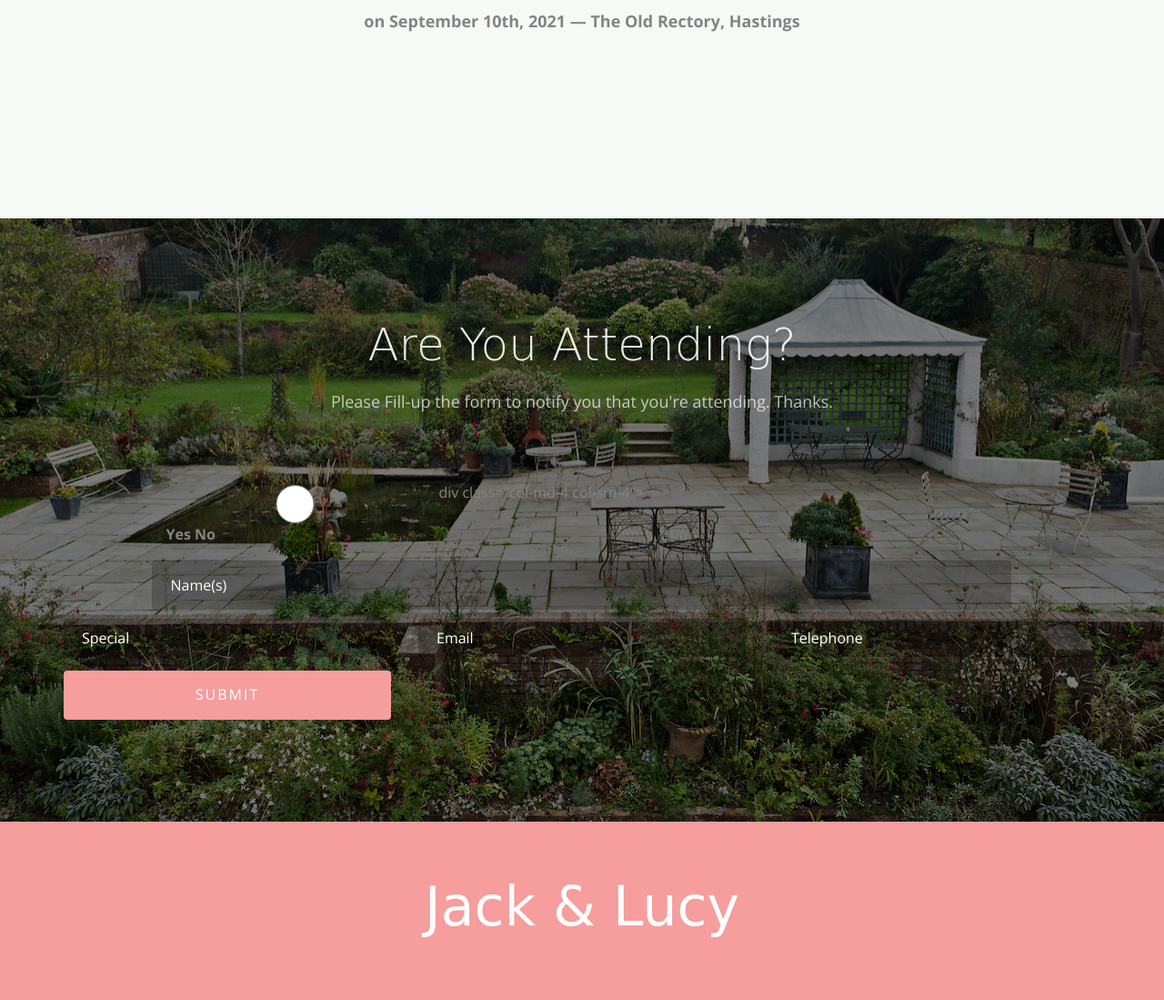
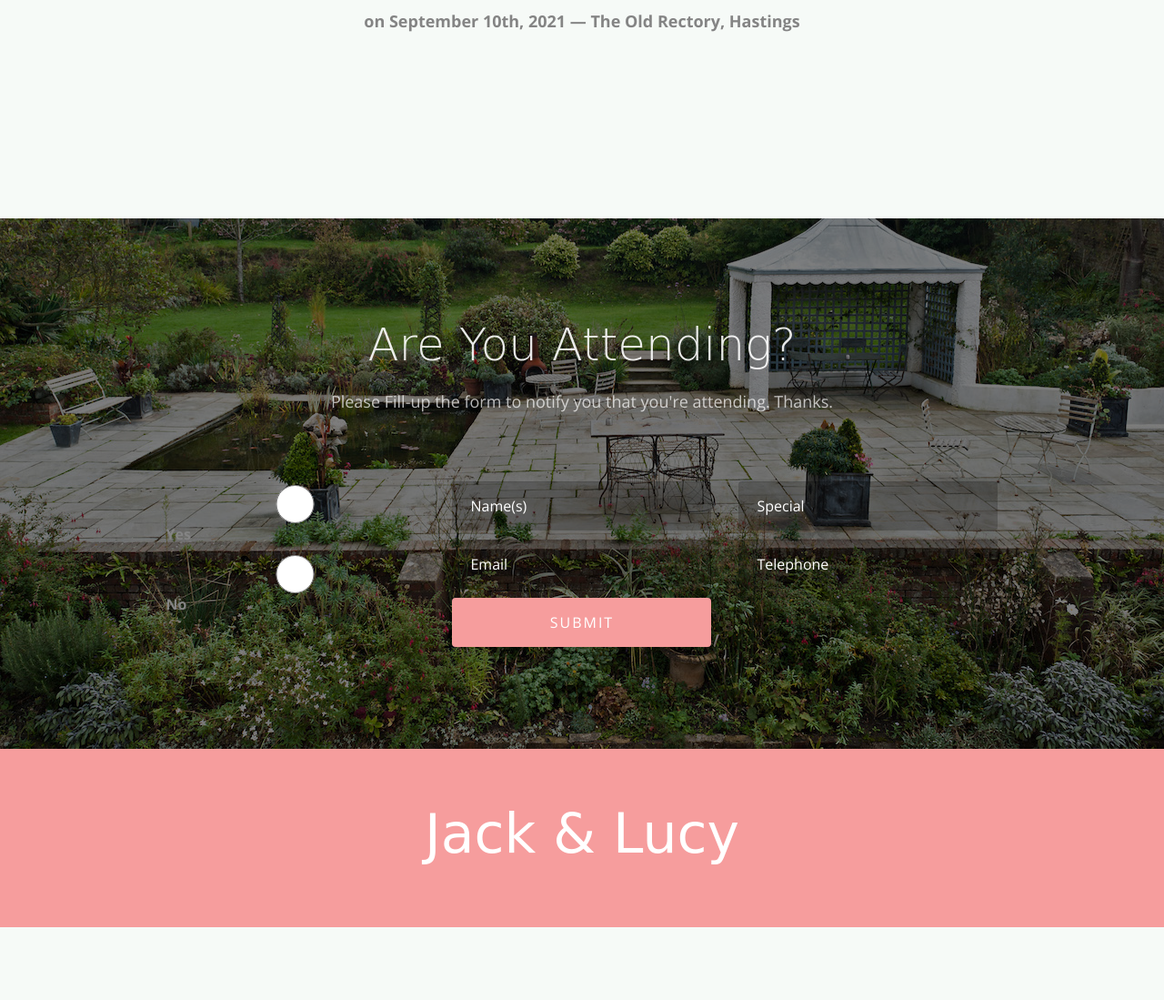
Before and after one commit to jackt24/wedding.github.io, a Flask app: page / in a window 1280 px wide. Shown: the part 1406-2505 px from the top of the page at 91% size. After the commit the page ends 2425 px from the top, so only its background shows below. Run offline with Flask 2, Linux system fonts and the light colour scheme; some libraries are stand-ins or nearby versions; some web fonts are replaced.

Commit message:
updates for form (not working)

```diff
--- a/anoxide_app/app.py
+++ b/anoxide_app/app.py
@@ -13,8 +13,9 @@
 def index():
     return render_template('index.html')
 
-@app.route('/form', methods=['POST'])
+@app.route('/form', methods=['GET', 'POST'])
 def form():
+    attending = request.form.get("attending")
     name = request.form.get("name")
     email = request.form.get("email")
     special = request.form.get("special")
--- a/anoxide_app/templates/index.html
+++ b/anoxide_app/templates/index.html
@@ -177,19 +177,19 @@
 				</div>
 				<div class="row animate-box">
 					<div class="col-md-10 col-md-offset-1">
-						<form class="form-inline form" action="/form">
+						<form class="form-inline form" action="/form" name="form">
 							<div class="col-md-4 col-sm-4">
 								<div class="form-group">
 									<label for="attending" class="sr-only">Attending?</label>
-									<input type="radio" class="form-control" id="attending" placeholder="Attending?" name="attending">
+									<input type="radio" class="form-control" id="attending" placeholder="Attending" name="attending">
 									<label for="attending">Yes</label>
+									<input type="radio" class="form-control" id="notattending" placeholder="Not Attending" name="notattending">
 									<label for="notattending">No</label>
-
 								</div>
 							</div>
-							div class="col-md-4 col-sm-4">
+							<div class="col-md-4 col-sm-4">
 								<div class="form-group">
-									<label for="name" class="sr-only">Attending?</label>
+									<label for="name" class="sr-only">Name(s)?</label>
 									<input type="name" class="form-control" id="name" placeholder="Name(s)" name="name">
 								</div>
 							</div>
```
